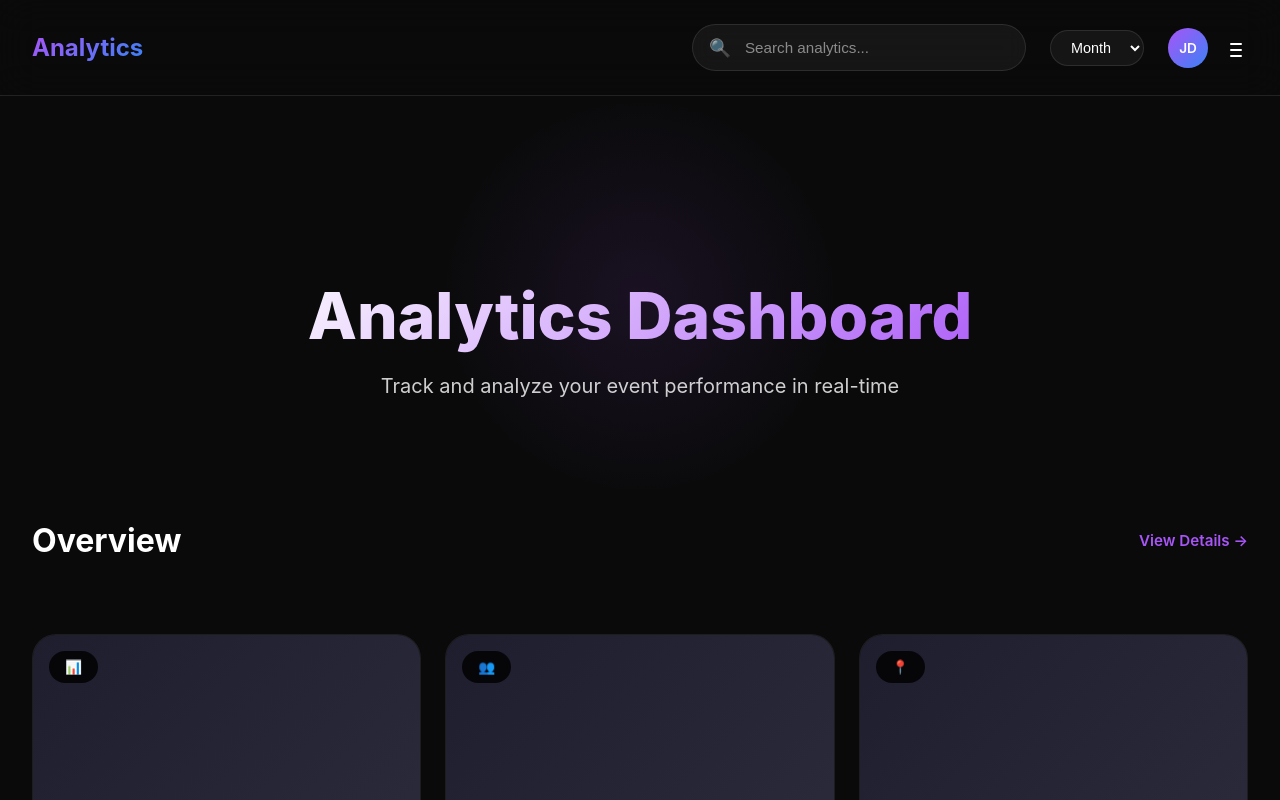
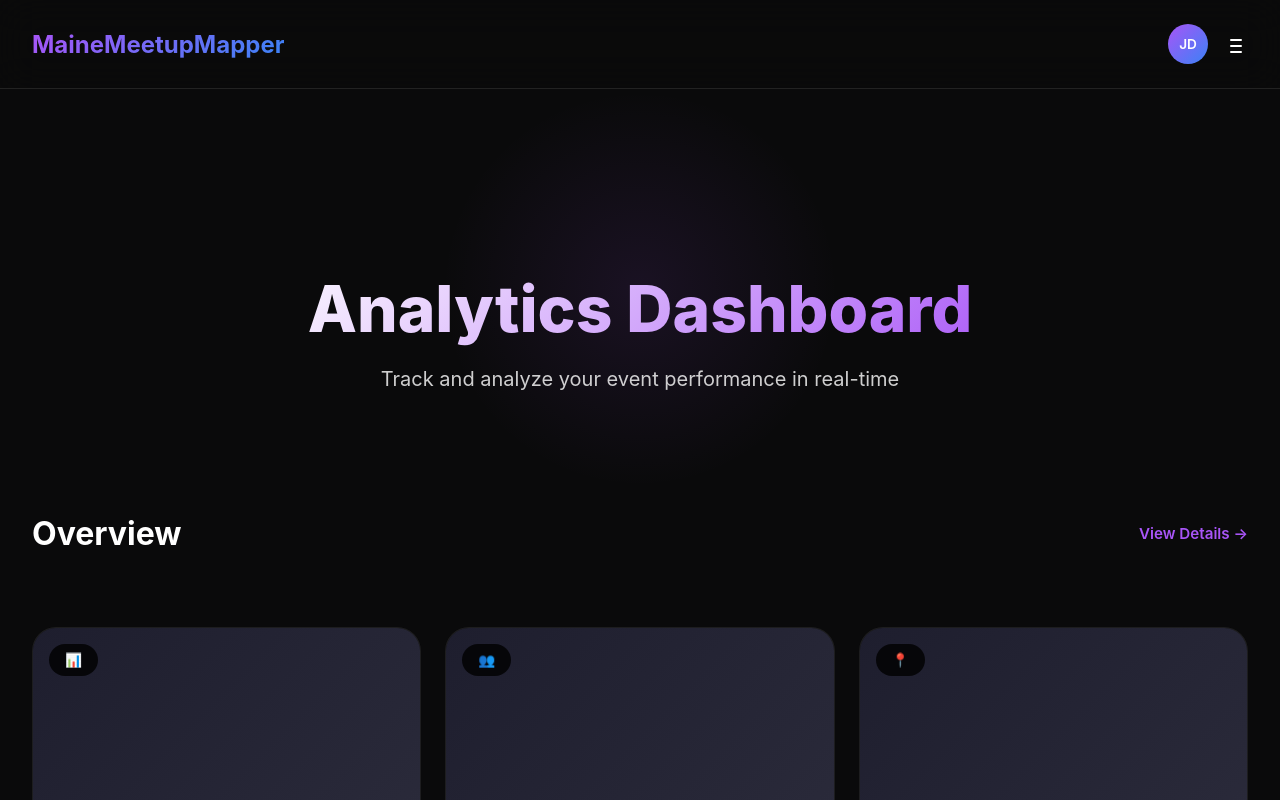
Before and after one commit to MasonBeale/MaineMeetupMapper, a Next.js app in the folder frontend/: page /Analytics in a window 1280 px wide. Shown: the top 800 px of the page. Built offline with nearby package versions, Linux system fonts and the light colour scheme.

Commit message:
update logo text in Analytics header and clean up unused search and filter components

```diff
--- a/frontend/app/Analytics/page.js
+++ b/frontend/app/Analytics/page.js
@@ -35,30 +35,13 @@ export default function Analytics() {
       </div>
     );
   }
-
   return (
     <div className={styles.page}>
       {/* Header */}
       <header className={styles.header}>
-        <div className={styles.logo}>Analytics</div>
+        <div className={styles.logo}>MaineMeetupMapper</div>
 
         <div className={styles.headerRight}>
-          <div className={styles.searchContainer}>
-            <div className={styles.searchIcon}>🔍</div>
-            <input
-              type="text"
-              className={styles.searchInput}
-              placeholder="Search analytics..."
-            />
-          </div>
-
-          <select className={styles.filterSelect} value={timeRange} onChange={(e) => setTimeRange(e.target.value)}>
-            <option value="day">Day</option>
-            <option value="week">Week</option>
-            <option value="month">Month</option>
-            <option value="year">Year</option>
-          </select>
-
           <div className={styles.userSection}>
             <div className={styles.profilePic}>JD</div>
             <button
@@ -72,7 +55,6 @@ export default function Analytics() {
           </div>
         </div>
       </header>
-
       {/* Mobile Menu */}
       <div className={`${styles.mobileMenu} ${mobileMenuOpen ? styles.active : ""}`}>
         <div className={styles.menuHeader}>
```
